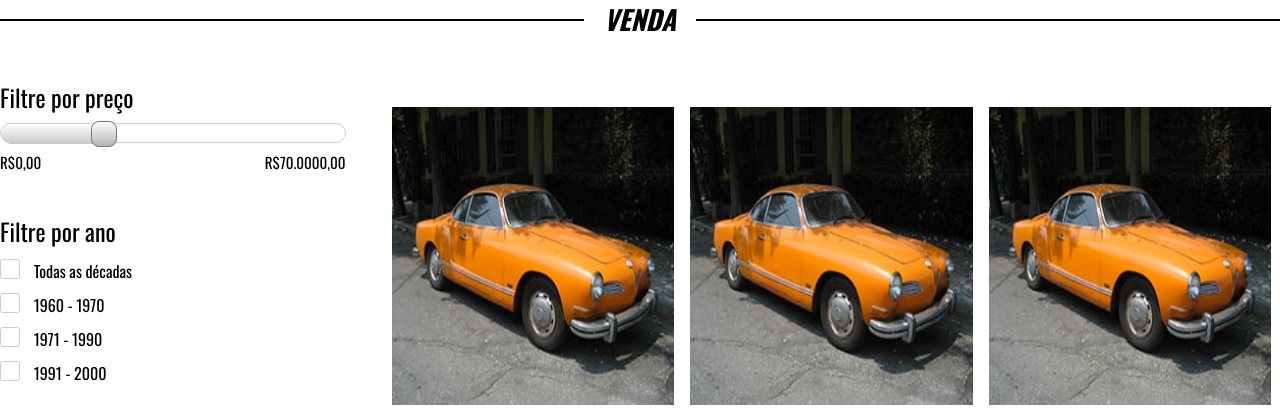
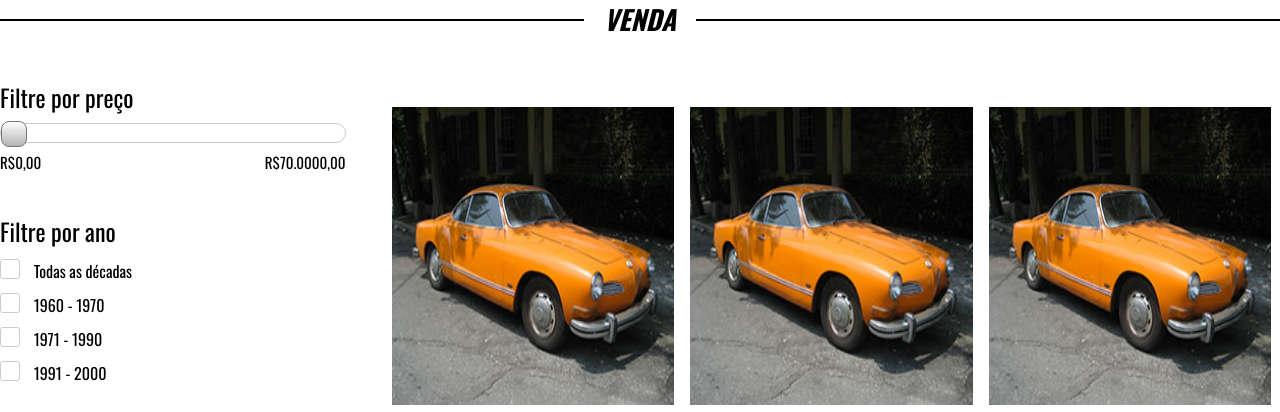
Before and after one commit to Kausinho/projeto_05, a PHP site: page /venda.html in a window 1280 px wide. Shown: the part 221-633 px from the top of the page. Run offline with PHP 8.4, Linux system fonts and the light colour scheme.

Commit message:
Update style.css

```diff
--- a/css/style.css
+++ b/css/style.css
@@ -450,7 +450,7 @@ section.venda{
     position: absolute;
     left: 0;
     top: 0;
-    width: 30%;
+    width: 0;
     height: 20px;
     border-radius: 20px;
     background: linear-gradient(to bottom, rgb(255,255,255), rgb(200,200,200));
@@ -461,7 +461,7 @@ section.venda{
     height: 26px;
     position: absolute;
     top: -3px;
-    left: calc(30% - 13px);
+    left: 0;
     cursor: pointer;
     border-radius: 8px;
     background: linear-gradient(to bottom, rgb(255,255,255), rgb(180,180,180));
```
